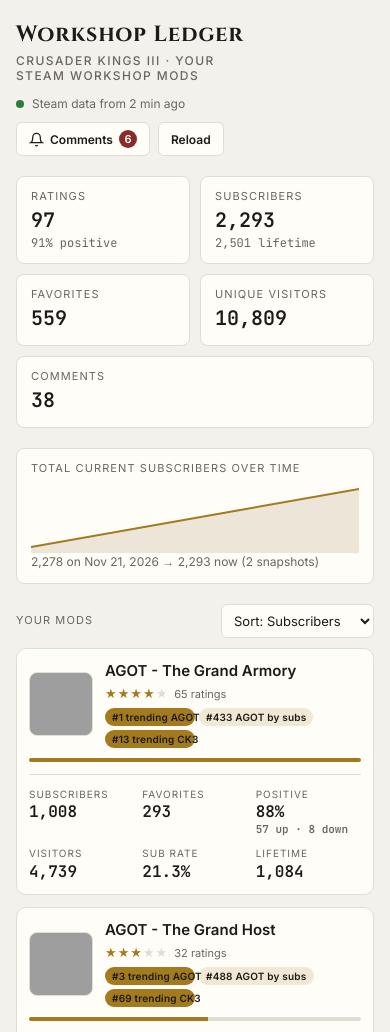
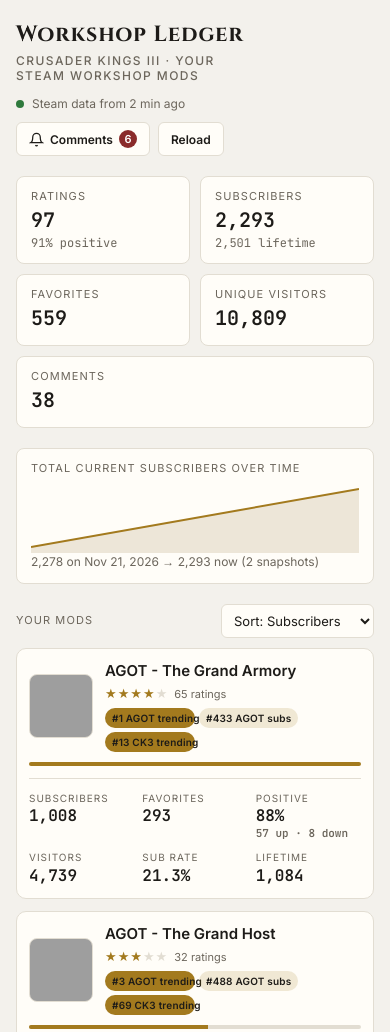
Before and after one commit to GRatierODU/workshop-ledger, a plain HTML site: page docs/index.html in a window 390 px wide. Shown: the top 1032 px of the page. Drawn offline with Linux system fonts and the light colour scheme; grey boxes are pictures that could not be loaded.

Commit message:
Fix clipped rank badges on phones
Co-Authored-By: Claude Opus 5.5 <noreply@anthropic.com>

```diff
--- a/docs/index.html
+++ b/docs/index.html
@@ -113,7 +113,7 @@ select{font:13px var(--body);color:var(--ink);background:var(--panel);border:1px
 .pill.new{color:var(--accent);border-color:var(--accent)}
 .empty{padding:24px 14px;color:var(--muted);text-align:center}
 .chips{display:flex;flex-wrap:wrap;gap:4px;margin-top:5px}
-.chip{font:600 10px/1 var(--body);letter-spacing:.02em;padding:4px 7px;border-radius:10px;background:color-mix(in srgb,var(--gold) 16%,transparent);color:var(--ink);white-space:nowrap}
+.chip{flex:none;display:inline-flex;align-items:center;font:600 10px/1.2 var(--body);letter-spacing:.02em;padding:4px 7px;border-radius:10px;background:color-mix(in srgb,var(--gold) 16%,transparent);color:var(--ink);white-space:nowrap}
 .chip.top{background:var(--gold);color:#1d1b18}
 .chip .mv{margin-left:3px}
 .panel{background:var(--panel);border:1px solid var(--line);border-radius:8px;margin-top:20px}
@@ -206,7 +206,7 @@ function chips(id){
  const r=ins&&ins.ranks&&ins.ranks[id];if(!r)return '';
  const mv=k=>{const d=r.d1&&r.d1[k];return d?`<span class="mv ${d>0?'up':'down'}">${d>0?'▲':'▼'}${Math.abs(d)}</span>`:''};
  const c=(k,label,top)=>r[k]?`<span class="chip ${r[k]<=top?'top':''}">#${r[k]} ${label}${mv(k)}</span>`:'';
- return `<div class="chips">${c('trend_agot','trending AGOT',10)}${c('subs_agot','AGOT by subs',10)}${c('trend_all','trending CK3',100)}</div>`;
+ return `<div class="chips">${c('trend_agot','AGOT trending',10)}${c('subs_agot','AGOT subs',10)}${c('trend_all','CK3 trending',100)}</div>`;
 }
 {const s=store.get('wl-sort');if(s&&cols.some(c=>c.k===s.k)){sortKey=s.k;sortDir=s.d}}
 function setSort(k,d){sortKey=k;sortDir=d;store.set('wl-sort',{k,d});render()}
```
